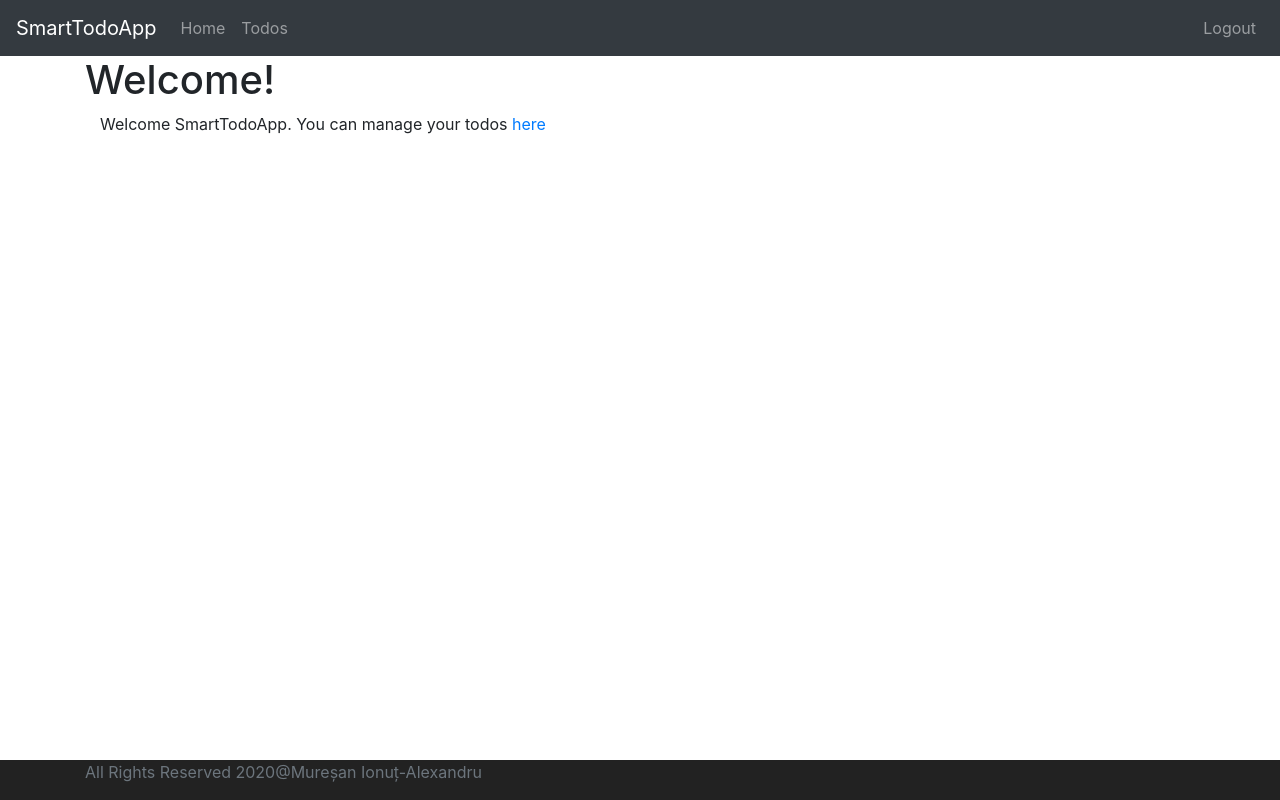
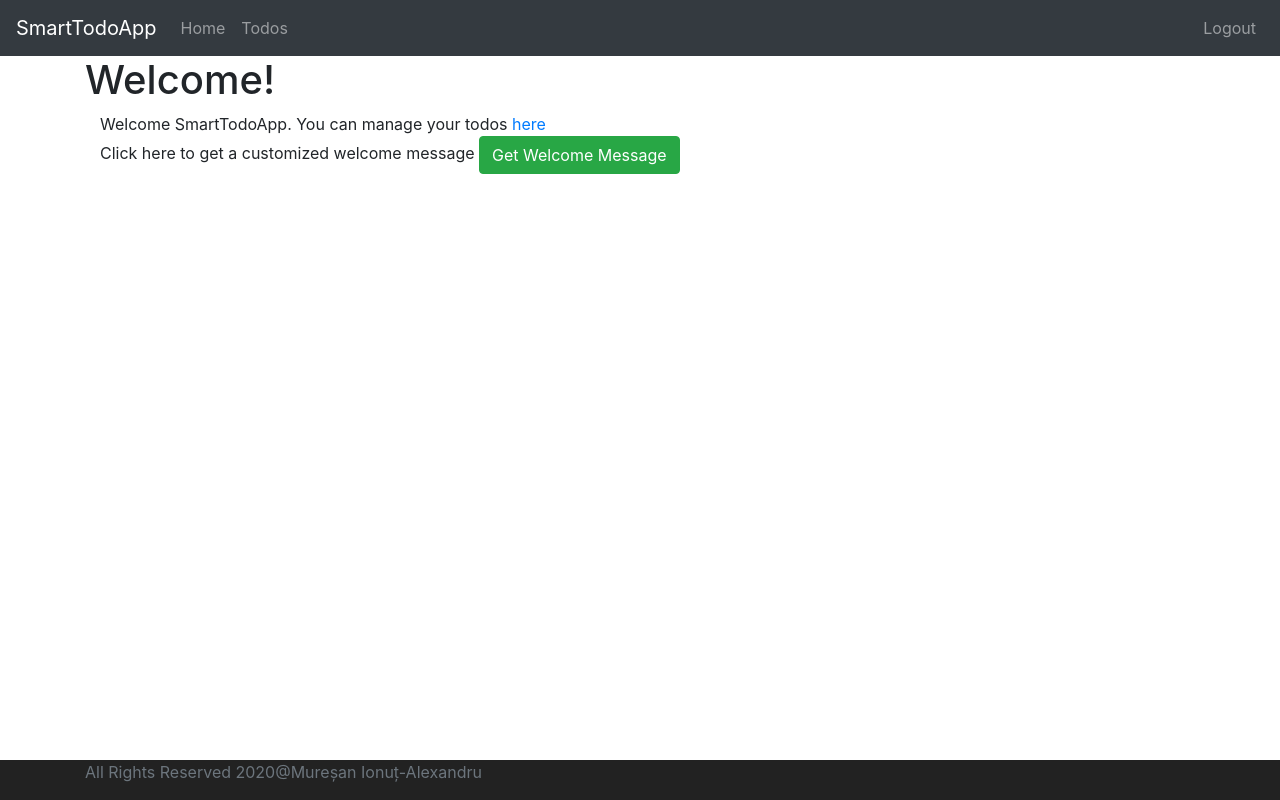
Before and after one commit to MuresanIA/Todo-App-Full-Stack-Angular, an Angular app: page /welcome/SmartTodoApp in a window 1280 px wide. Built offline with nearby package versions, Linux system fonts and the light colour scheme; sample sign-in values are in the browser's storage.

Commit message:
Connecting Angular Frontend with Restful API - Creating Data Service

```diff
--- /dev/null
+++ b/src/app/service/data/welcome-data.service.ts
@@ -0,0 +1,12 @@
+import { Injectable } from '@angular/core';
+
+@Injectable({
+  providedIn: 'root'
+})
+export class WelcomeDataService {
+
+  constructor() { }
+  executeHelloWorldBeanService(){
+    console.log("Execute Hello World Bean Service")
+  }
+}
--- a/src/app/welcome/welcome.component.html
+++ b/src/app/welcome/welcome.component.html
@@ -3,3 +3,8 @@
 <div class="container">
 Welcome {{name}}. You can manage your todos <a routerLink="/todos">here</a>
 </div>
+
+<div class="container">
+Click here to get a customized welcome message
+<button (click)="getWelcomeMessage()" class="btn btn-success">Get Welcome Message</button>
+</div>
--- a/src/app/welcome/welcome.component.ts
+++ b/src/app/welcome/welcome.component.ts
@@ -1,5 +1,6 @@
 import { Component, OnInit } from '@angular/core';
 import { ActivatedRoute } from '@angular/router';
+import { WelcomeDataService } from '../service/data/welcome-data.service';
 
 
 @Component({
@@ -13,17 +14,21 @@
 name=''
 
 
-//ActivatedRoute
-  constructor(private route: ActivatedRoute) {
+
+  constructor(
+    private route: ActivatedRoute,
+    private service: WelcomeDataService) {
 
   }
 
 
   ngOnInit(): void {
-    //COMPILATION ERROR this.message = 5
-    console.log(this.message)
-    // console.log(this.route.snapshot.params['name'])
+
     this.name = this.route.snapshot.params['name'];
   }
 
+getWelcomeMessage(){
+  this.service.executeHelloWorldBeanService();
 }
+
+}
```
Also changed, not shown: 1 other file (tests, documents, lock files or other folders).
